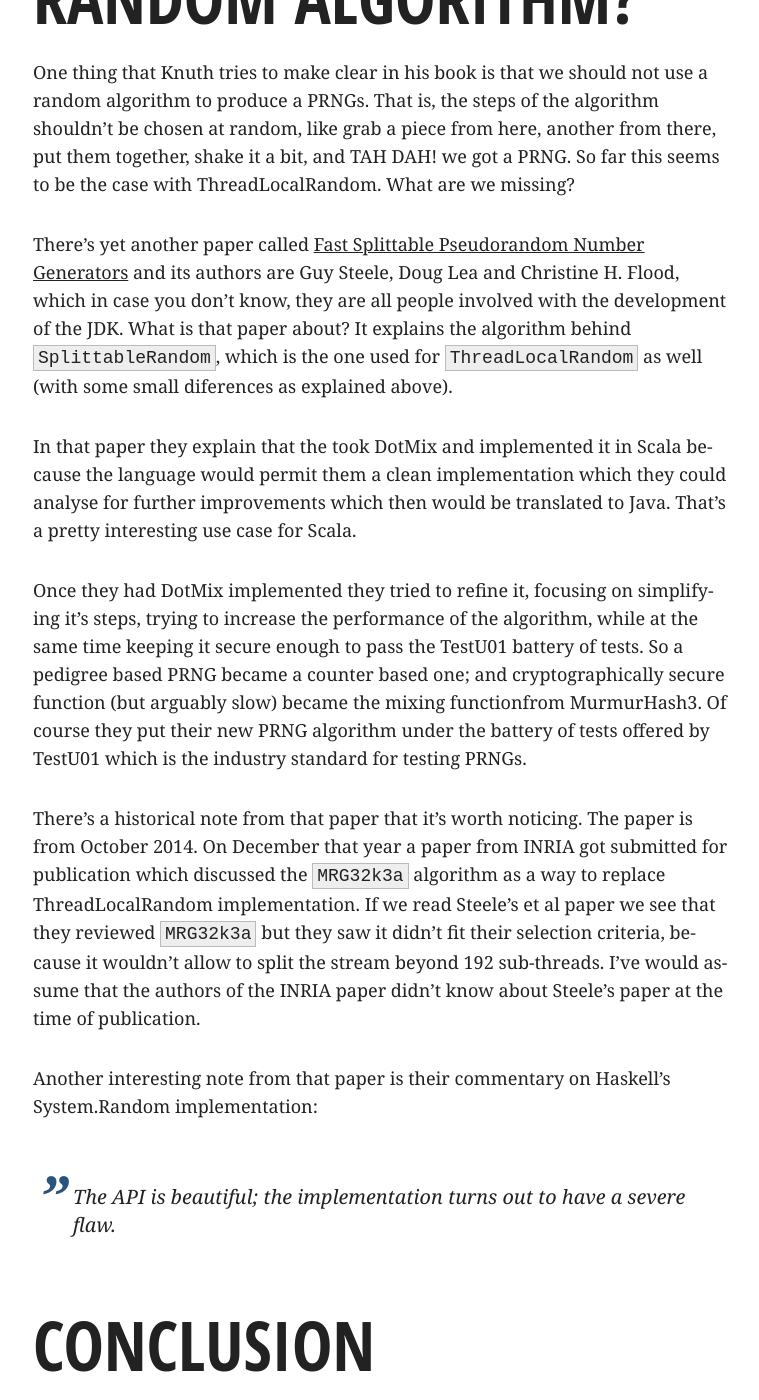
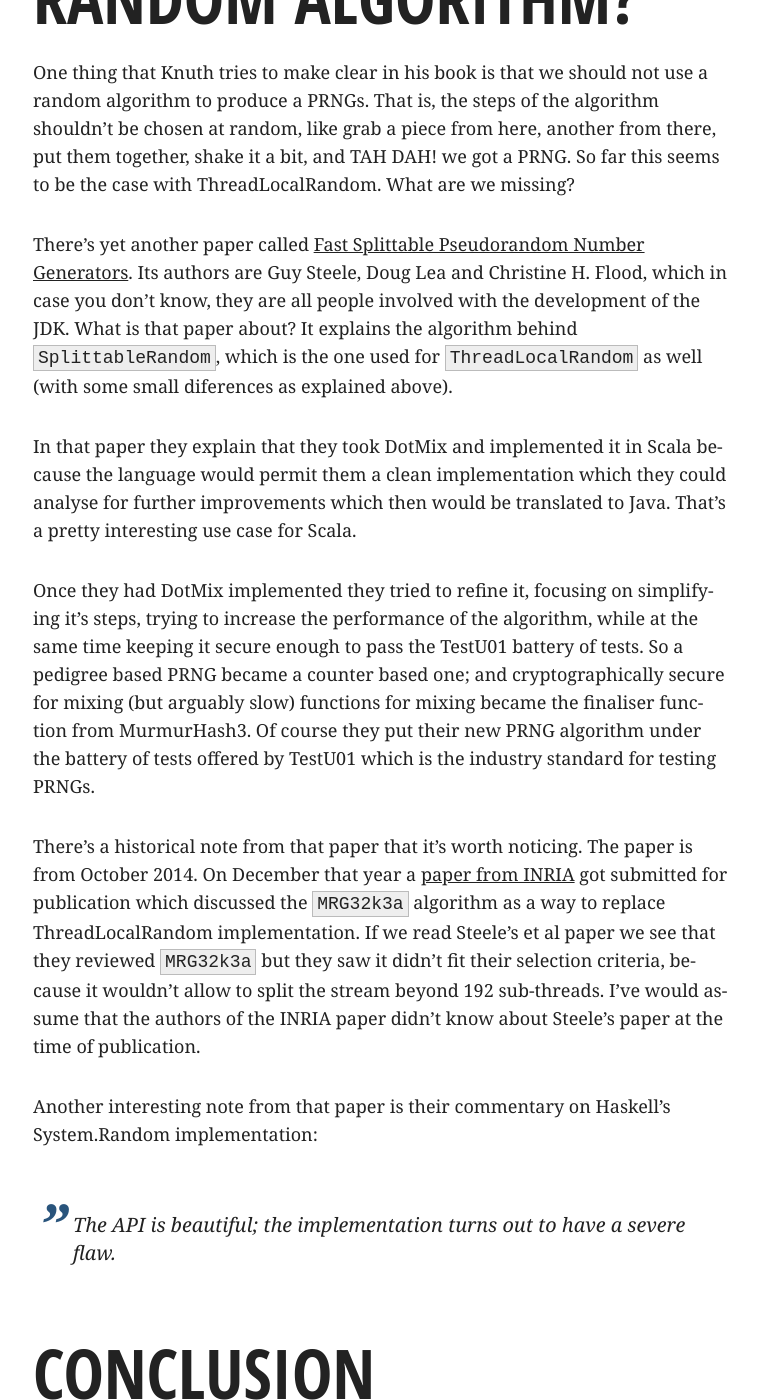
Before and after one commit to videlalvaro/videlalvaro.github.io, a Jekyll site: the page built from _posts/2016-10-29-inside-java-s-threadlocalrandom.md, in a window 1280 px wide and 1400 px high, scrolled down 10848 px. Shown: the whole window, without its empty margins (259-1018 px from the left). Built offline with Jekyll 4.4.1, drawn with Linux system fonts in a browser that asks for light colours; comment, search, counter and statistics services are not loaded; some of the changed text lies outside the part shown.

Commit message:
adds link to INRIA paper

```diff
--- a/_posts/2016-10-29-inside-java-s-threadlocalrandom.md
+++ b/_posts/2016-10-29-inside-java-s-threadlocalrandom.md
@@ -393,14 +393,14 @@
 
 There's yet another paper
 called
-[Fast Splittable Pseudorandom Number Generators](http://dl.acm.org/citation.cfm?id=2660195) and
-its authors are Guy Steele, Doug Lea and Christine H. Flood, which in
-case you don't know, they are all people involved with the development
-of the JDK. What is that paper about? It explains the algorithm behind
+[Fast Splittable Pseudorandom Number Generators](http://dl.acm.org/citation.cfm?id=2660195). Its
+authors are Guy Steele, Doug Lea and Christine H. Flood, which in case
+you don't know, they are all people involved with the development of
+the JDK. What is that paper about? It explains the algorithm behind
 `SplittableRandom`, which is the one used for `ThreadLocalRandom` as
 well (with some small diferences as explained above).
 
-In that paper they explain that the took DotMix and implemented it in
+In that paper they explain that they took DotMix and implemented it in
 Scala because the language would permit them a clean implementation
 which they could analyse for further improvements which then would be
 translated to Java. That's a pretty interesting use case for Scala.
@@ -409,20 +409,23 @@
 simplifying it's steps, trying to increase the performance of the
 algorithm, while at the same time keeping it secure enough to pass the
 TestU01 battery of tests. So a pedigree based PRNG became a counter
-based one; and cryptographically secure function (but arguably slow)
-became the mixing functionfrom MurmurHash3. Of course they put their
-new PRNG algorithm under the battery of tests offered by TestU01 which
-is the industry standard for testing PRNGs.
+based one; and cryptographically secure for mixing (but arguably slow)
+functions for mixing became the finaliser function from
+MurmurHash3. Of course they put their new PRNG algorithm under the
+battery of tests offered by TestU01 which is the industry standard for
+testing PRNGs.
 
 There's a historical note from that paper that it's worth
-noticing. The paper is from October 2014. On December that year a
-paper from INRIA got submitted for publication which discussed the
-`MRG32k3a` algorithm as a way to replace ThreadLocalRandom
-implementation. If we read Steele's et al paper we see that they
-reviewed `MRG32k3a` but they saw it didn't fit their selection
-criteria, because it wouldn't allow to split the stream beyond 192
-sub-threads. I've would assume that the authors of the INRIA paper
-didn't know about Steele's paper at the time of publication.
+noticing. The paper is from October 2014. On December that year
+a
+[paper from INRIA](https://hal.archives-ouvertes.fr/hal-01098598/document) got
+submitted for publication which discussed the `MRG32k3a` algorithm as
+a way to replace ThreadLocalRandom implementation. If we read Steele's
+et al paper we see that they reviewed `MRG32k3a` but they saw it
+didn't fit their selection criteria, because it wouldn't allow to
+split the stream beyond 192 sub-threads. I've would assume that the
+authors of the INRIA paper didn't know about Steele's paper at the
+time of publication.
 
 Another interesting note from that paper is their commentary on
 Haskell's System.Random implementation:
@@ -444,7 +447,8 @@
 
 ## Credits ##
 
-The fork-join tree image and the explanation comes from the paper by Guy Steele et al mentioned above.
+The fork-join tree image and the explanation comes from the paper by
+Guy Steele et al mentioned above.
 
 ## Papers and Lings ##
 
```
Also changed, not shown: other parts of _posts/2016-10-29-inside-java-s-threadlocalrandom.md (+1 -0 lines).
